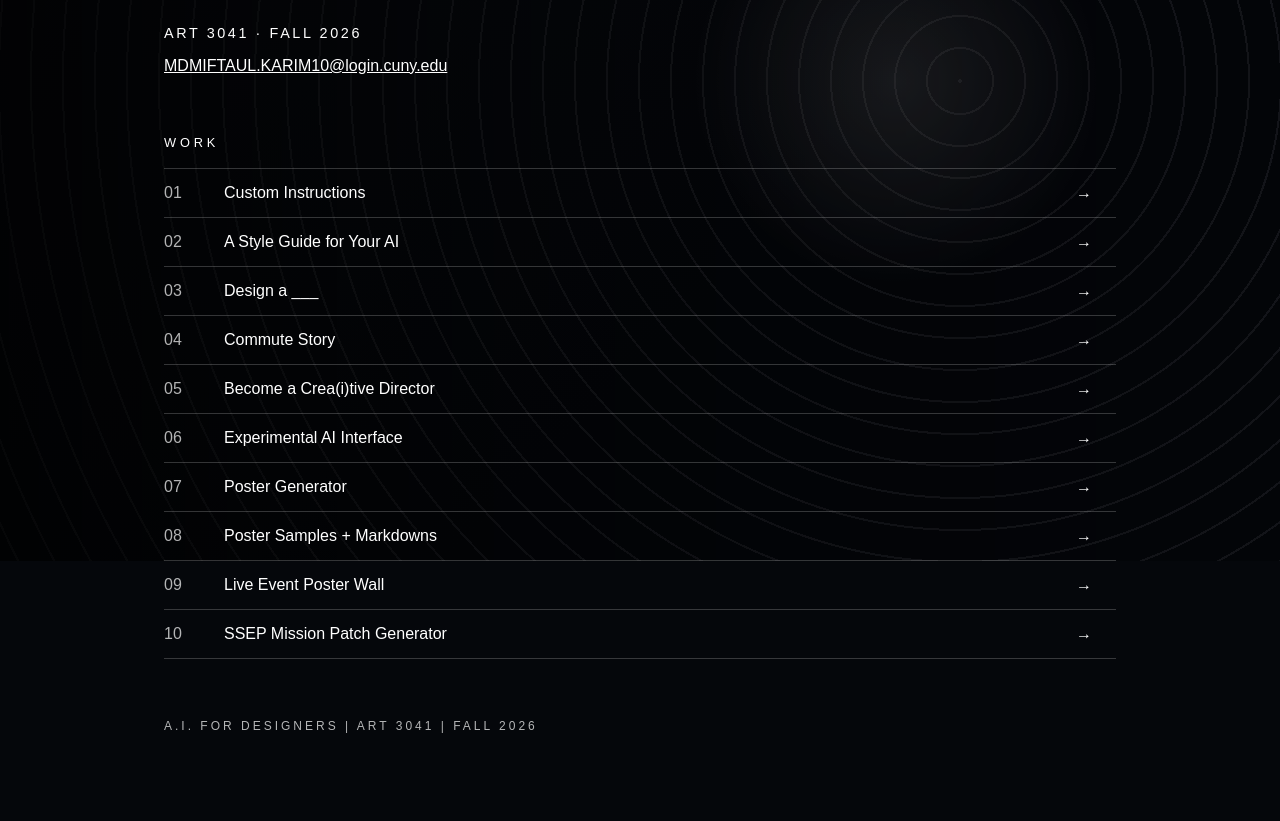
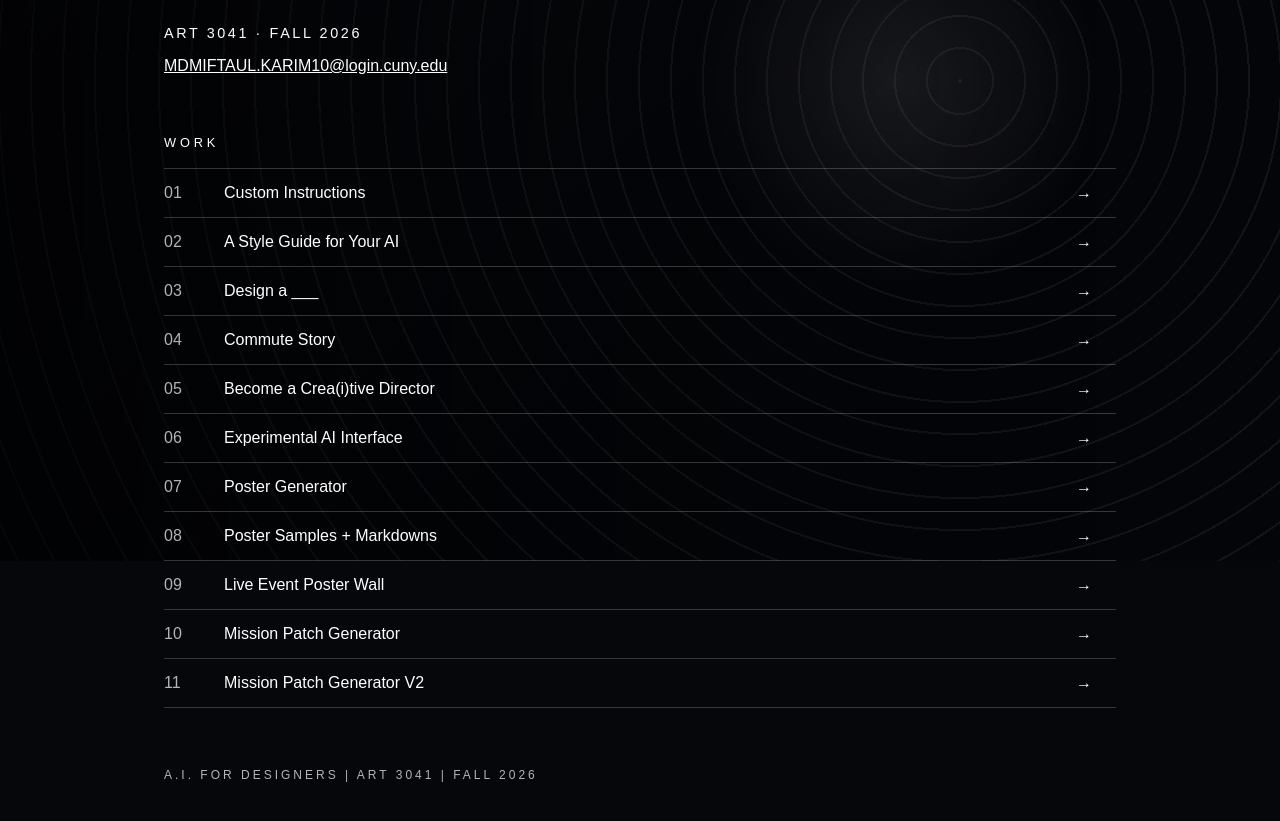
Before and after one commit to MdKarim6/work, a plain HTML site: page index.html in a window 1280 px wide. Shown: the part 239-1060 px from the top of the page. Before the commit the page ends 1032 px from the top, so only its background shows below. Drawn offline with Linux system fonts and the light colour scheme.

Commit message:
Modify Mission Patch Generator link and add V2
Updated project name and added a new version link for the Mission Patch Generator.

```diff
--- a/index.html
+++ b/index.html
@@ -197,7 +197,14 @@ body:after{
 
     <a class="row" href="mission-patch-generator.html">
       <div class="num">10</div>
-      <div class="project">SSEP Mission Patch Generator</div>
+      <div class="project">Mission Patch Generator</div>
+      <div>→</div>
+    </a>
+
+
+    <a class="row" href="mission-patch-generator-v2.html">
+      <div class="num">11</div>
+      <div class="project">Mission Patch Generator V2</div>
       <div>→</div>
     </a>
 
```
